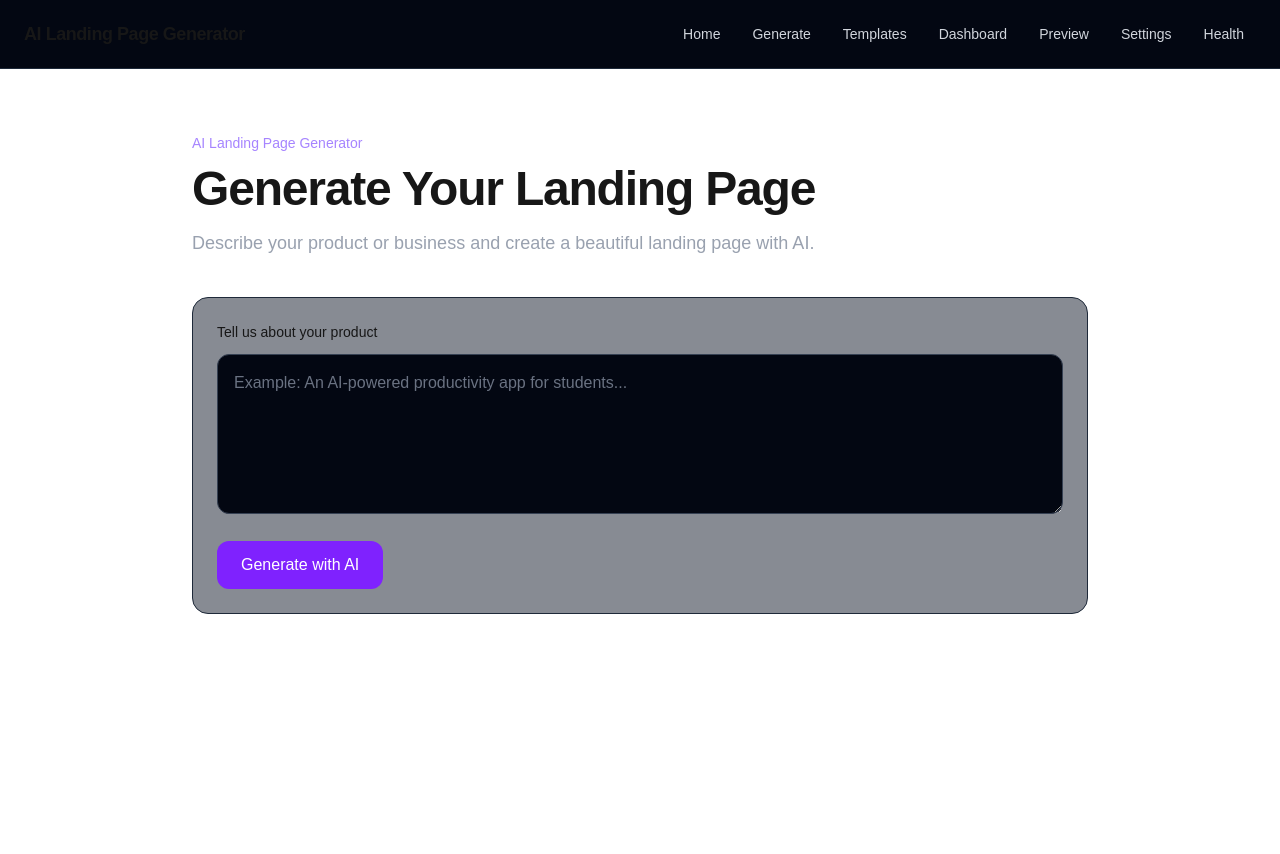
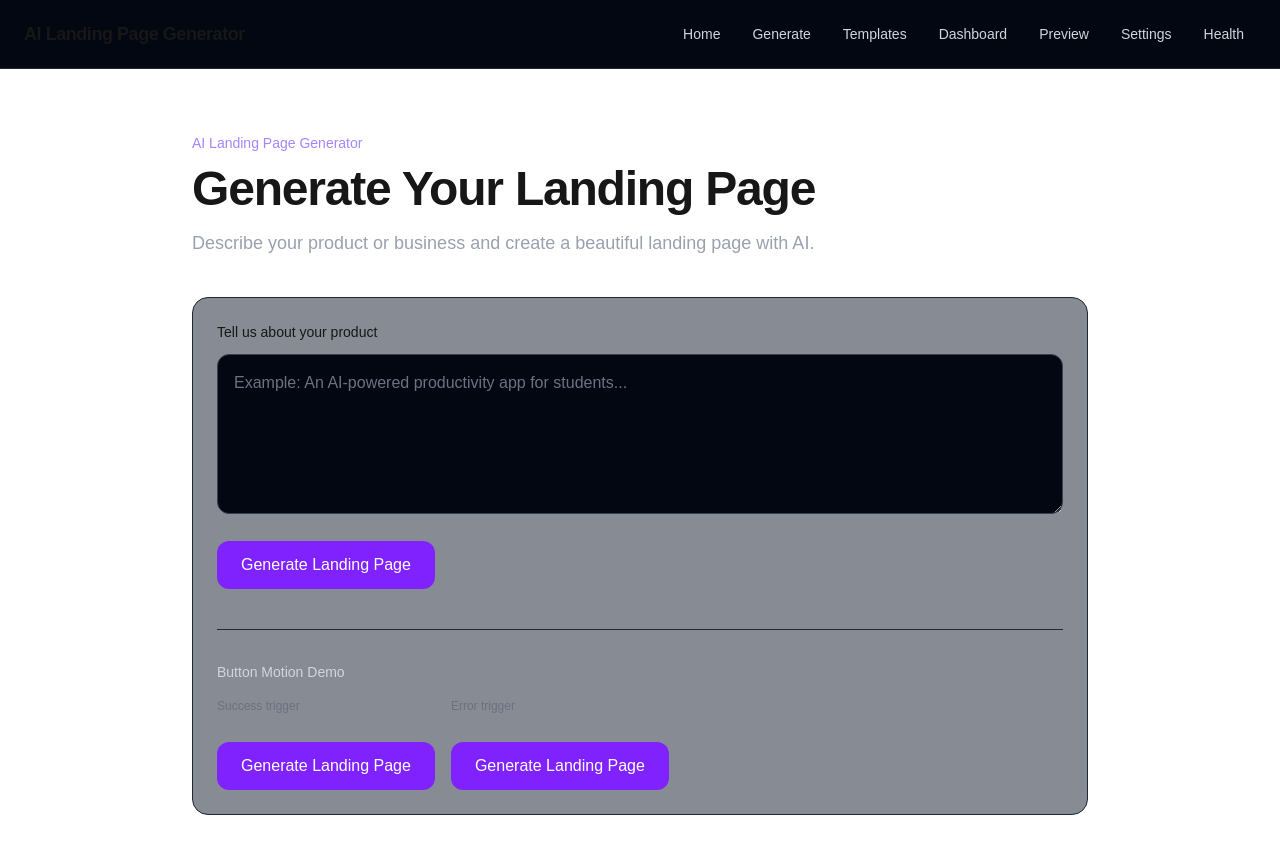
Before and after one commit to WajeehaAhsan46/ai-landing-page-generator, a Next.js app: page /generate in a window 1280 px wide. Shown: the top 854 px of the page. Built offline with nearby package versions, Linux system fonts and the light colour scheme.

Commit message:
feat: add animated generate button states

```diff
--- a/app/generate/page.tsx
+++ b/app/generate/page.tsx
@@ -1,3 +1,4 @@
+import GenerateButton from "@/components/GenerateButton";
 export default function GeneratePage() {
   return (
     <main className="min-h-screen px-6 py-16">
@@ -28,13 +29,25 @@ export default function GeneratePage() {
             placeholder="Example: An AI-powered productivity app for students..."
             className="min-h-40 w-full rounded-xl border border-gray-700 bg-gray-950 p-4 text-white outline-none placeholder:text-gray-500 focus:border-violet-500"
           />
+            <GenerateButton />
 
-          <button
-            type="button"
-            className="mt-5 rounded-xl bg-violet-600 px-6 py-3 font-medium text-white transition hover:bg-violet-500"
-          >
-            Generate with AI
-          </button>
+    <div className="mt-10 border-t border-gray-800 pt-8">
+  <p className="mb-4 text-sm font-medium text-gray-300">
+    Button Motion Demo
+  </p>
+
+  <div className="flex flex-wrap gap-4">
+    <div>
+      <p className="mb-2 text-xs text-gray-500">Success trigger</p>
+      <GenerateButton forceResult="success" />
+    </div>
+
+    <div>
+      <p className="mb-2 text-xs text-gray-500">Error trigger</p>
+      <GenerateButton forceResult="error" />
+    </div>
+  </div>
+</div>
         </div>
       </div>
     </main>
--- /dev/null
+++ b/components/GenerateButton.tsx
@@ -0,0 +1,81 @@
+"use client";
+
+import { useState } from "react";
+
+type ButtonState = "idle" | "loading" | "success" | "error";
+
+type GenerateButtonProps = {
+  forceResult?: "success" | "error";
+};
+
+export default function GenerateButton({
+  forceResult,
+}: GenerateButtonProps) {
+  const [state, setState] = useState<ButtonState>("idle");
+
+  async function handleGenerate() {
+    if (state === "loading") return;
+
+    setState("loading");
+
+    const delay = 1000 + Math.random() * 1500;
+
+    await new Promise((resolve) => setTimeout(resolve, delay));
+
+    const failed =
+      forceResult === "error"
+        ? true
+        : forceResult === "success"
+          ? false
+          : Math.random() < 0.2;
+
+    if (failed) {
+      setState("error");
+      return;
+    }
+
+    setState("success");
+
+    setTimeout(() => {
+      setState("idle");
+    }, 1800);
+  }
+
+  const label = {
+    idle: "Generate Landing Page",
+    loading: "Generating...",
+    success: "Generated!",
+    error: "Try Again",
+  }[state];
+
+  return (
+    <button
+      type="button"
+      onClick={handleGenerate}
+      disabled={state === "loading"}
+      aria-live="polite"
+      className="mt-5 inline-flex min-w-52 items-center justify-center gap-2 rounded-xl bg-violet-600 px-6 py-3 font-medium text-white transition-all duration-300 ease-out hover:-translate-y-0.5 hover:bg-violet-500 focus:outline-none focus:ring-2 focus:ring-violet-400 focus:ring-offset-2 focus:ring-offset-gray-950 active:translate-y-0 disabled:cursor-wait disabled:opacity-80 motion-reduce:transition-none motion-reduce:hover:transform-none"
+    >
+      {state === "loading" && (
+        <span
+          aria-hidden="true"
+          className="h-4 w-4 animate-spin rounded-full border-2 border-white/30 border-t-white motion-reduce:animate-none"
+        />
+      )}
+
+      {state === "success" && (
+        <span aria-hidden="true" className="text-lg">
+          ✓
+        </span>
+      )}
+
+      {state === "error" && (
+        <span aria-hidden="true" className="text-lg">
+          !
+        </span>
+      )}
+
+      <span>{label}</span>
+    </button>
+  );
+}
```
Also changed, not shown: 1 other file (tests, documents, lock files or other folders).
